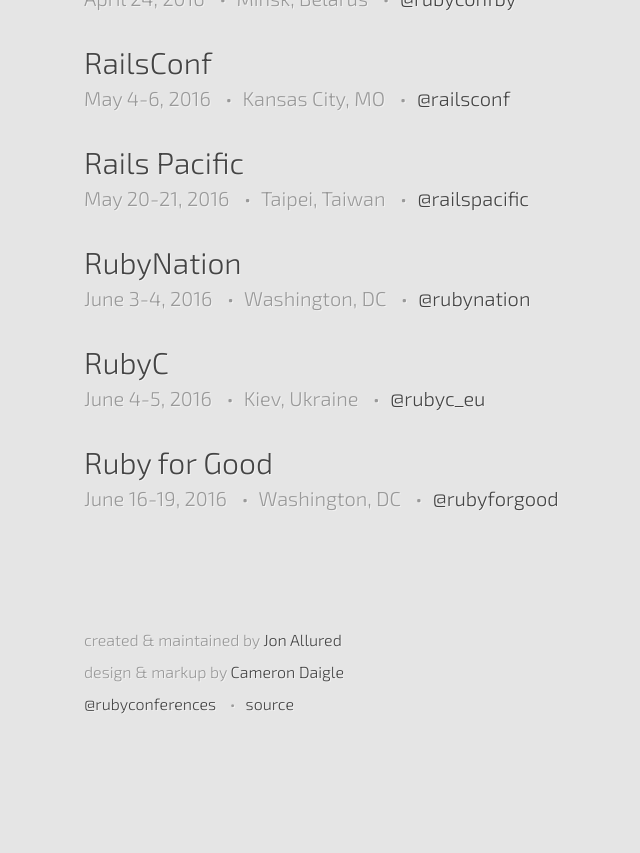
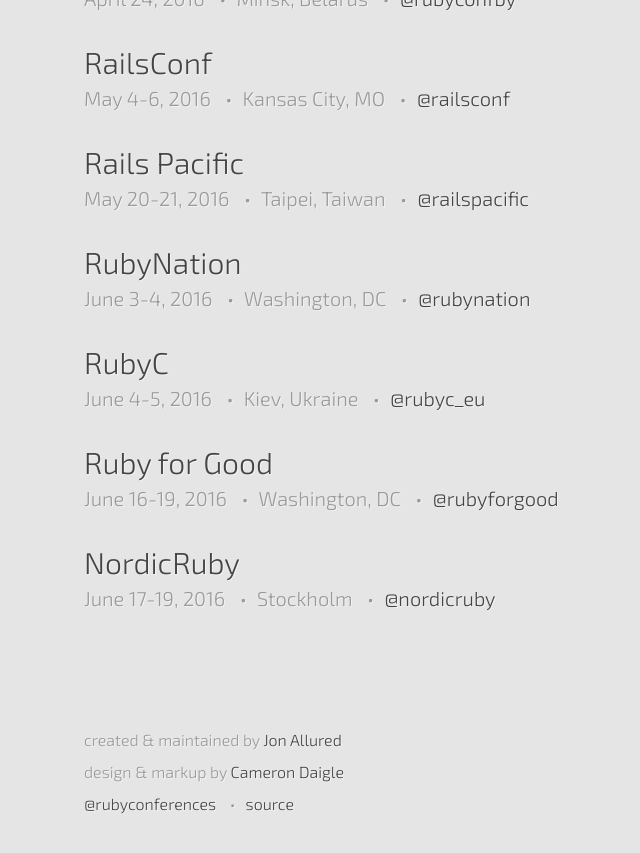
Before and after one commit to ruby-conferences/ruby-conferences.github.io, a Jekyll site: the page built from past/index.html, in a window 1280 px wide and 900 px high, scrolled down 11118 px. Shown: the top 853 px of the window, without its empty margins (156-796 px from the left). Built offline with Jekyll 4.4.1, drawn with Linux system fonts in a browser that asks for light colours; before the commit the page ends 11918 px from its top, so only the background shows below that.

Commit message:
add NordicRuby to past

```diff
--- a/_data/past.yml
+++ b/_data/past.yml
@@ -702,3 +702,9 @@
   dates: "June 16-19, 2016"
   url: http://www.rubyforgood.org/
   twitter: rubyforgood
+
+- name: NordicRuby
+  location: Stockholm
+  dates: "June 17-19, 2016"
+  url: http://www.nordicruby.org/
+  twitter: nordicruby
```
